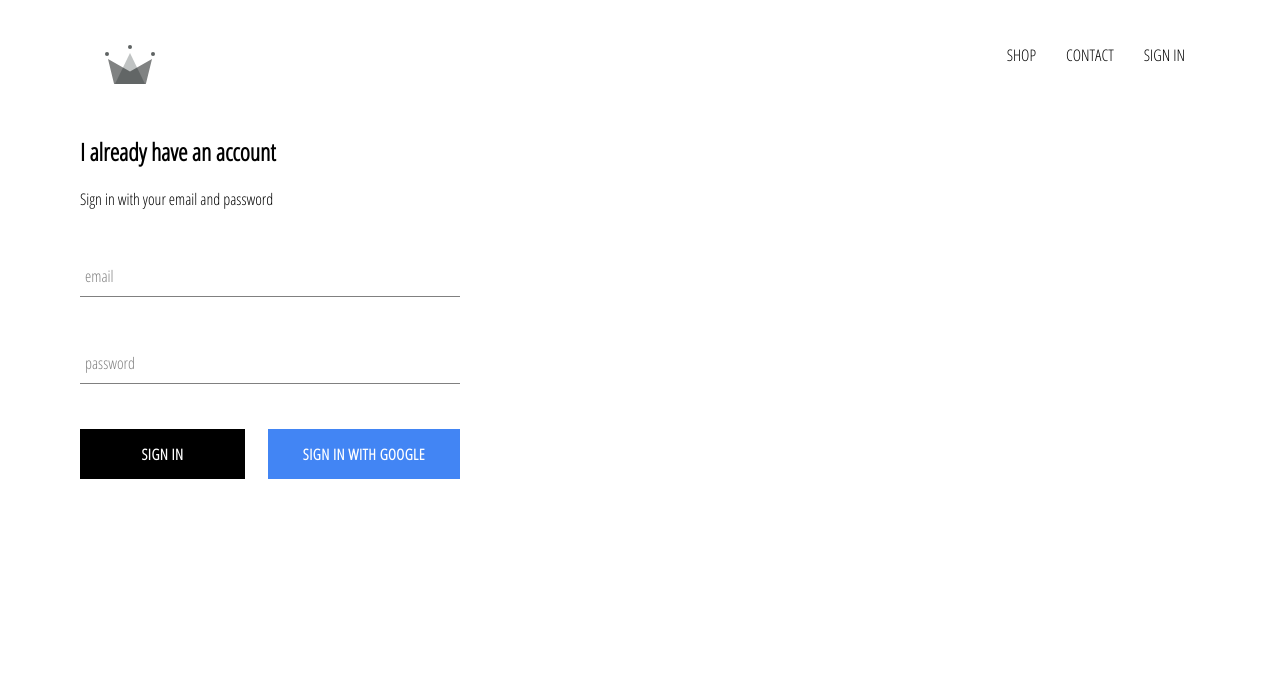
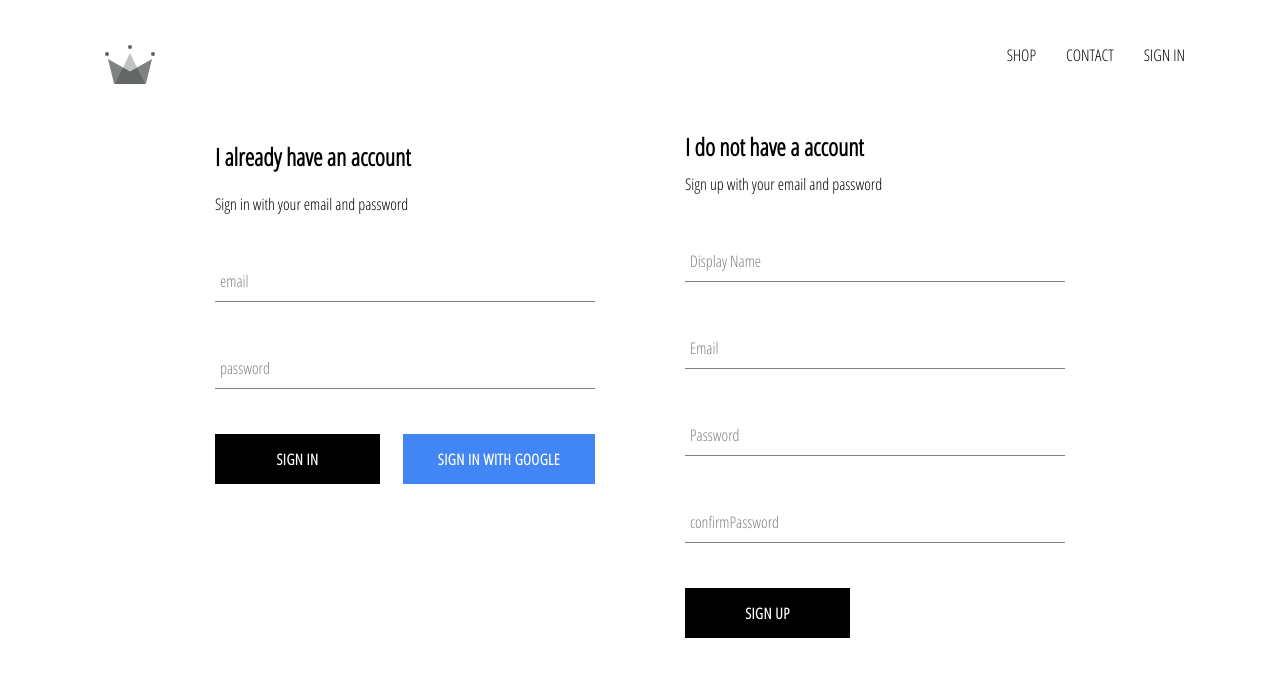
Before and after one commit to raunak-io/crown-clothing, a React (Create React App) app: page /signin in a window 1280 px wide. Shown: the top 676 px of the page. Built offline with nearby package versions, Linux system fonts and the light colour scheme; no server answers.

Commit message:
implemented FIREBASE UTILS ,included ability to store autenticated users into our firestore database

```diff
--- a/src/App.js
+++ b/src/App.js
@@ -1,11 +1,11 @@
 import React from "react";
-import './App.css'
+import "./App.css";
 import { Switch, Route } from "react-router-dom";
 import HomePage from "./pages/homepage/homepage.component";
 import ShopPage from "./pages/shop/shop.component";
 import Header from "./components/header/header.component";
 import SignInAndSignUpPage from "./pages/signin-and-signup/signin-and-signup.component";
-import { auth } from "./firebase/firebase.utils";
+import { auth, createUserProfileDocument } from "./firebase/firebase.utils";
 const HatsPage = (props) => {
   console.log("props detector here", props);
   return (
@@ -27,9 +27,26 @@
   unsubscribeFromAuth = null;
 
   componentDidMount() {
-    this.unsubscribeFromAuth = auth.onAuthStateChanged((user) => {
-      this.setState({ currentUser: user });
-      console.log("user tracker here", user);
+    this.unsubscribeFromAuth = auth.onAuthStateChanged(async (userAuth) => {
+      // this.setState({ currentUser: user });
+      // console.log("user tracker here", user);
+
+      if (userAuth) {
+        const userRef = await createUserProfileDocument(userAuth);
+
+        userRef.onSnapshot((snapShot) => {
+          this.setState({
+            currentUser: {
+              id: snapShot.id,
+              ...snapShot.data(),
+            },
+          });
+        });
+      } else {
+        this.setState({ currentUser: userAuth });
+      }
+
+      createUserProfileDocument(userAuth);
     });
   }
 
--- /dev/null
+++ b/src/components/sign-up/sign-up.component.jsx
@@ -0,0 +1,104 @@
+import React from "react";
+import "./sign-up.styles.scss";
+import FormInput from "../form-input/form-input.component";
+import CustomButton from "../custom-button/custom-button.component";
+
+import { auth, createUserProfileDocument } from "../../firebase/firebase.utils";
+
+class SignUp extends React.Component {
+  constructor() {
+    super();
+
+    this.state = {
+      displayName: "",
+      email: "",
+      password: "",
+      confirmPassword: "",
+    };
+  }
+
+  handleSUbmit = async (event) => {
+    event.preventDefault();
+
+    const { displayName, email, password, confirmPassword } = this.state;
+
+    if (password !== confirmPassword) {
+      alert("passwords don't match");
+      return;
+    }
+
+    try {
+      const { user } = await auth.createUserWithEmailAndPassword(
+        email,
+        password
+      );
+
+      await createUserProfileDocument(user, { displayName });
+
+      this.setState({
+        displayName: "",
+        email: "",
+        password: "",
+        confirmPassword: "",
+      });
+    } catch (err) {
+      console.log("error while signing up", err);
+    }
+  };
+
+  handleChange = (event) => {
+    const { name, value } = event.target;
+    this.setState({ [name]: value });
+  };
+
+  render() {
+    const { displayName, email, password, confirmPassword } = this.state;
+    return (
+      <div className="sign-up">
+        <h2 className="title">I do not have a account</h2>
+        <span>Sign up with your email and password</span>
+        <form className="sign-up-form" onSubmit={this.handleSubmit}>
+          <FormInput
+            type="text"
+            name="displayName"
+            value={displayName}
+            onChange={this.handleChange}
+            label="Display Name"
+            required
+          />
+
+          <FormInput
+            type="email"
+            name="email"
+            value={email}
+            onChange={this.handleChange}
+            label="Email"
+            required
+          />
+
+          <FormInput
+            type="password"
+            name="password"
+            value={password}
+            onChange={this.handleChange}
+            label="Password"
+            required
+          />
+
+          <FormInput
+            type="password"
+            name="confirmPassword"
+            value={confirmPassword}
+            onChange={this.handleChange}
+            label="confirmPassword"
+            required
+          />
+
+          <CustomButton type="submit"> Sign UP</CustomButton>
+        </form>
+      </div>
+    );
+  }
+}
+
+export default SignUp;
--- /dev/null
+++ b/src/components/sign-up/sign-up.styles.scss
@@ -0,0 +1,9 @@
+.sign-up{
+    display:flex;
+    flex-direction: column;
+    width: 380px;
+
+    .title{
+        margin: 10px 0;
+    }
+}
--- a/src/firebase/firebase.utils.js
+++ b/src/firebase/firebase.utils.js
@@ -12,6 +12,27 @@
   measurementId: "G-WHVV6N83ZR",
 };
 
+export const createUserProfileDocument = async (userAuth, additionalData) => {
+  if (!userAuth) return;
+
+  const userRef = firebase.firestore().doc(`user/${userAuth.uid}`);
+  const snapShot = await userRef.get();
+  console.log(snapShot);
+
+  if (!snapShot.exists) {
+    const { displayName, email } = userAuth;
+    const createdAt = new Date();
+
+    try {
+      await userRef.set({ displayName, email, createdAt, ...additionalData });
+    } catch (err) {
+      console.log("error while creating user ->", err);
+    }
+  }
+
+  return userRef;
+};
+
 firebase.initializeApp(config);
 export const auth = firebase.auth();
 export const firestore = firebase.auth();
--- a/src/pages/signin-and-signup/signin-and-signup.component.jsx
+++ b/src/pages/signin-and-signup/signin-and-signup.component.jsx
@@ -1,10 +1,13 @@
 import React from "react";
 import "./signin-and-signup.styles.scss";
 import SignIn from "../../components/sign-in/sign-in.component";
+import SignUp from "../../components/sign-up/sign-up.component";
 
 const SignInAndSignUpPage = () => (
   <div className="sign-in-and-sign-up">
     <SignIn />
+
+    <SignUp />
   </div>
 );
 
--- a/src/pages/signin-and-signup/signin-and-signup.styles.scss
+++ b/src/pages/signin-and-signup/signin-and-signup.styles.scss
@@ -0,0 +1,6 @@
+.sign-in-and-sign-up {
+  width: 850px;
+  display: flex;
+  justify-content: space-between;
+  margin: 30px auto;
+}
```
